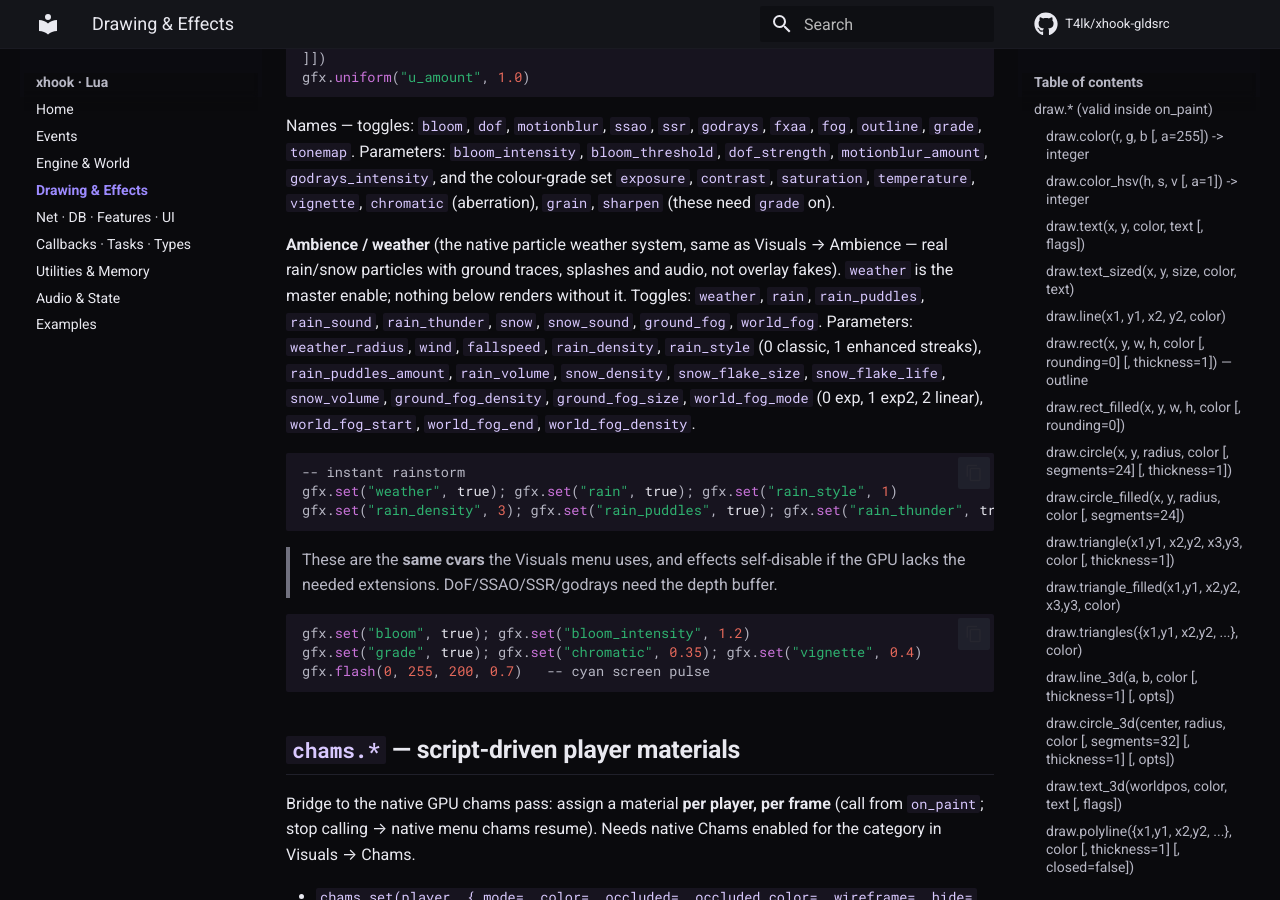
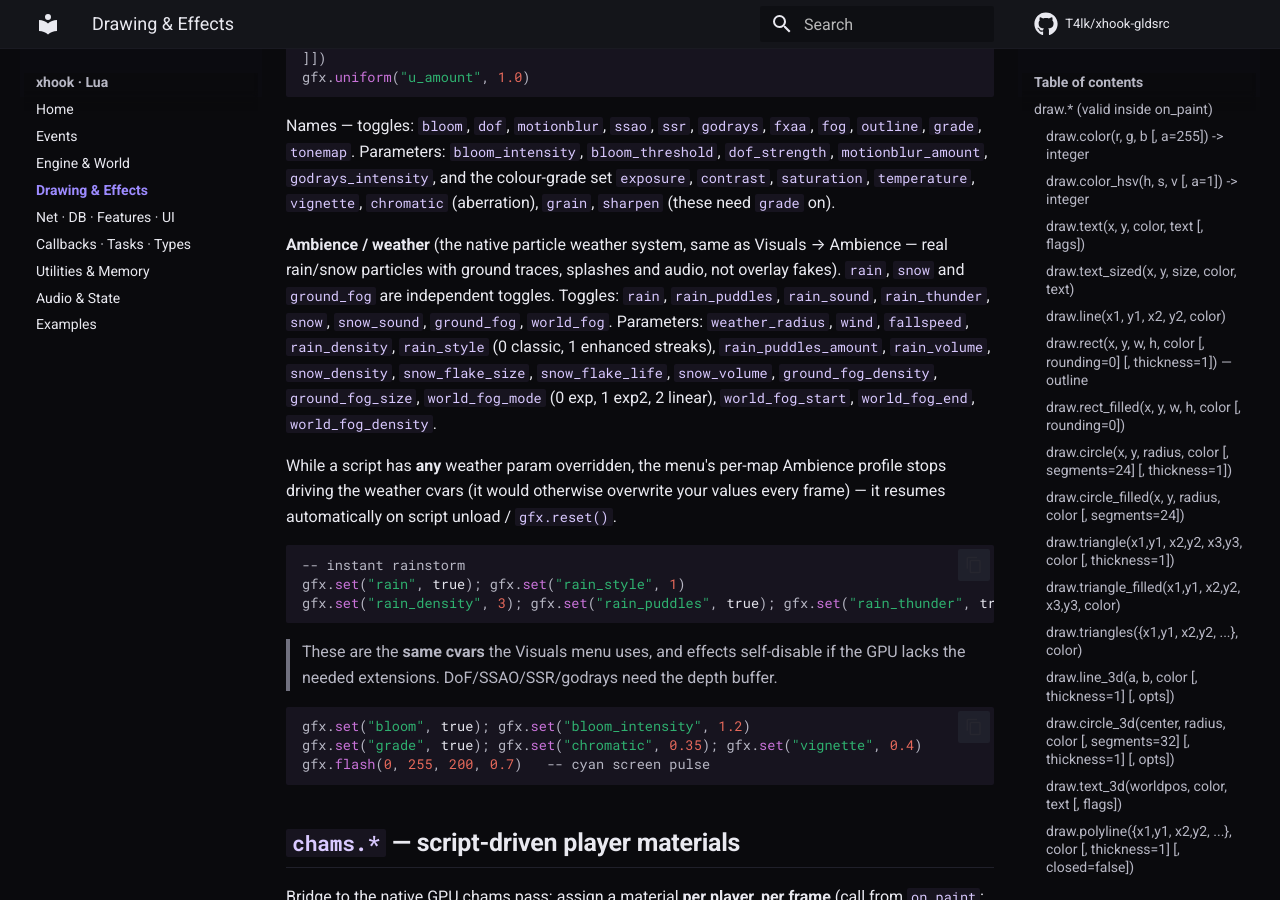
Before and after one commit to T4lk/xhook-lua-docs, an MkDocs documentation site: the page built from docs/drawing.md, in a window 1280 px wide and 900 px high, scrolled down 7961 px. Built offline with MkDocs 1.6.1 and Material for MkDocs 9.7.7, drawn with Linux system fonts in a browser that asks for light colours; comment, search, counter and statistics services are not loaded.

Commit message:
docs: weather params are independent toggles; note the script-override pause of the Ambience profile
Co-Authored-By: Claude Fable 5 <noreply@anthropic.com>

````diff
--- a/docs/drawing.md
+++ b/docs/drawing.md
@@ -256,8 +256,8 @@ the colour-grade set `exposure`, `contrast`, `saturation`, `temperature`,
 
 **Ambience / weather** (the native particle weather system, same as Visuals →
 Ambience — real rain/snow particles with ground traces, splashes and audio, not
-overlay fakes). `weather` is the master enable; nothing below renders without it.
-Toggles: `weather`, `rain`, `rain_puddles`, `rain_sound`, `rain_thunder`, `snow`,
+overlay fakes). `rain`, `snow` and `ground_fog` are independent toggles.
+Toggles: `rain`, `rain_puddles`, `rain_sound`, `rain_thunder`, `snow`,
 `snow_sound`, `ground_fog`, `world_fog`. Parameters: `weather_radius`, `wind`,
 `fallspeed`, `rain_density`, `rain_style` (0 classic, 1 enhanced streaks),
 `rain_puddles_amount`, `rain_volume`, `snow_density`, `snow_flake_size`,
@@ -265,9 +265,13 @@ Toggles: `weather`, `rain`, `rain_puddles`, `rain_sound`, `rain_thunder`, `snow`
 `world_fog_mode` (0 exp, 1 exp2, 2 linear), `world_fog_start`, `world_fog_end`,
 `world_fog_density`.
 
+While a script has **any** weather param overridden, the menu's per-map Ambience
+profile stops driving the weather cvars (it would otherwise overwrite your values
+every frame) — it resumes automatically on script unload / `gfx.reset()`.
+
 ```lua
 -- instant rainstorm
-gfx.set("weather", true); gfx.set("rain", true); gfx.set("rain_style", 1)
+gfx.set("rain", true); gfx.set("rain_style", 1)
 gfx.set("rain_density", 3); gfx.set("rain_puddles", true); gfx.set("rain_thunder", true)
 ```
 
````
